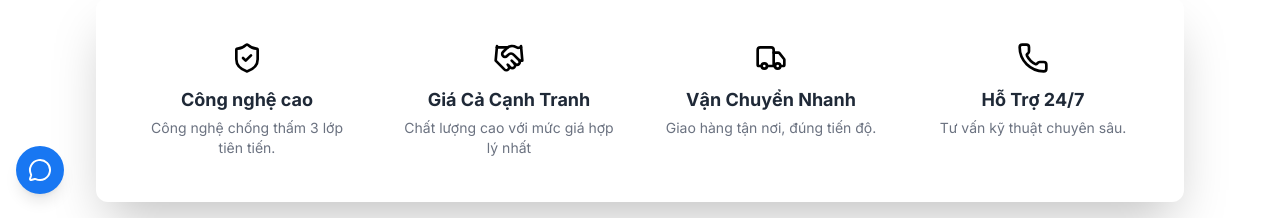
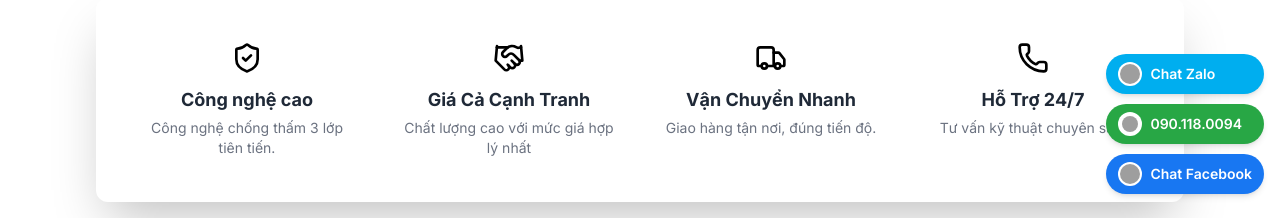
Before and after one commit to VuHoangITer/demo-index-web, a plain HTML site: page index.html in a window 1280 px wide. Shown: the part 582-800 px from the top of the page. Drawn offline with nearby package versions, Linux system fonts and the light colour scheme; grey boxes are pictures that could not be loaded.

Commit message:
Update floating buttons: Zalo, Hotline, Messenger với màu thương hiệu riêng

```diff
--- a/index.html
+++ b/index.html
@@ -394,54 +394,51 @@
     <!-- ================================
          5.Nút Floating
     ================================== -->
-    <div class="fixed left-4 bottom-6 z-50">
-      <!-- Menu con (ẩn mặc định) -->
-      <div id="chat-menu" class="hidden flex-col-reverse space-y-3 mb-3">
+<!-- Floating Chat -->
+<div class="fixed right-4 bottom-6 z-50 flex flex-col space-y-2.5 text-sm font-semibold">
   <!-- Zalo -->
   <a
     href="https://zalo.me/0901180094"
     target="_blank"
-          class="w-12 h-12 flex items-center justify-center rounded-full bg-[#00AEEF] shadow-lg hover:scale-110 transition"
-          title="Chat Zalo"
+    class="flex items-center px-3 py-2 rounded-full bg-[#00AEEF] text-white shadow-md hover:shadow-lg hover:scale-105 transition"
   >
     <img
       src="https://upload.wikimedia.org/wikipedia/commons/9/91/Icon_of_Zalo.svg"
       alt="Zalo"
-            class="w-6 h-6"
+      class="w-6 h-6 mr-2 bg-white rounded-full p-0.5"
     />
+    Chat Zalo
   </a>
 
   <!-- Hotline -->
   <a
     href="tel:0901180094"
-          class="w-12 h-12 flex items-center justify-center rounded-full bg-green-500 shadow-lg hover:scale-110 transition"
-          title="Gọi Hotline"
+    class="flex items-center px-3 py-2 rounded-full bg-[#28A745] text-white shadow-md hover:shadow-lg hover:scale-105 transition"
   >
-          <i class="w-6 h-6 text-white" data-lucide="phone"></i>
+    <img
+      src="https://cdn-icons-png.flaticon.com/512/159/159832.png"
+      alt="Hotline"
+      class="w-6 h-6 mr-2 bg-white rounded-full p-1"
+    />
+    090.118.0094
   </a>
 
   <!-- Messenger -->
   <a
     href="https://m.me/168331056704131"
     target="_blank"
-          class="w-12 h-12 flex items-center justify-center rounded-full bg-[#fdfdfd] shadow-lg hover:scale-110 transition"
-          title="Chat Messenger"
+    class="flex items-center px-3 py-2 rounded-full bg-[#1877F2] text-white shadow-md hover:shadow-lg hover:scale-105 transition"
   >
     <img
       src="https://cdnlogo.com/logos/f/25/facebook-messenger.svg"
       alt="Messenger"
-            class="w-15 h-15"
+      class="w-6 h-6 mr-2 bg-white rounded-full p-0.5"
     />
+    Chat Facebook
   </a>
 </div>
-      <!-- Nút chính -->
-      <button
-        id="chat-toggle"
-        class="w-12 h-12 rounded-full bg-[#1877F2] flex items-center justify-center shadow-lg hover:scale-110 transition"
-      >
-        <i class="w-6 h-6 text-white" data-lucide="message-circle"></i>
-      </button>
-    </div>
+
+
     <!-- ================================
          6.Sản phẩm
     ================================== -->
@@ -1295,18 +1292,10 @@ lucide.createIcons();
 })();
 
 
-// ===========================================================
-// 5. FLOATING CHAT (toggle menu nổi)
-// ===========================================================
-(() => {
-  const chatToggle = document.getElementById("chat-toggle");
-  const chatMenu = document.getElementById("chat-menu");
-  chatToggle.addEventListener("click", () => chatMenu.classList.toggle("hidden"));
-})();
 
 
 // ===========================================================
-// 6. SWIPER (Dự Án Tiêu Biểu)
+// 5. SWIPER (Dự Án Tiêu Biểu)
 // ===========================================================
 new Swiper(".myProjectSwiper", {
   loop: true,
```
Lines whose indentation alone changed are shown as unchanged.
